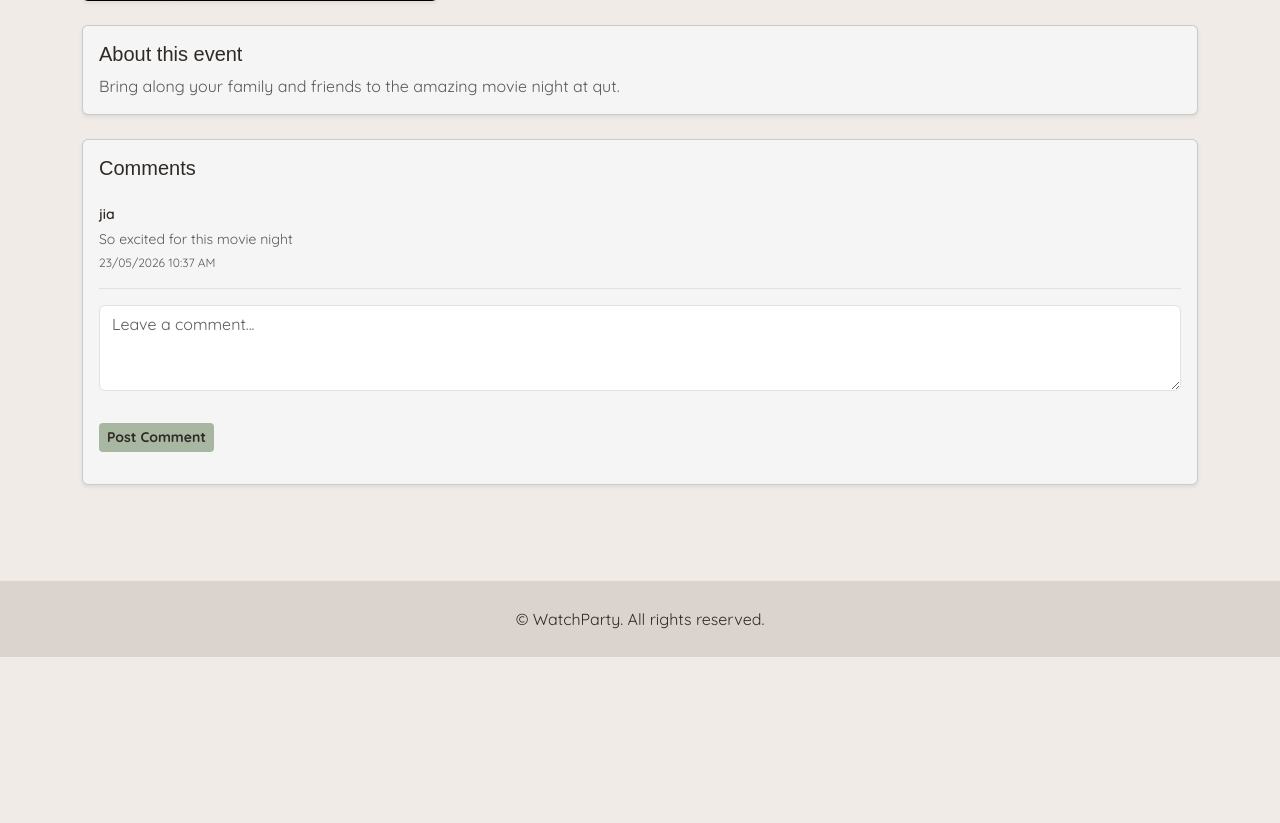
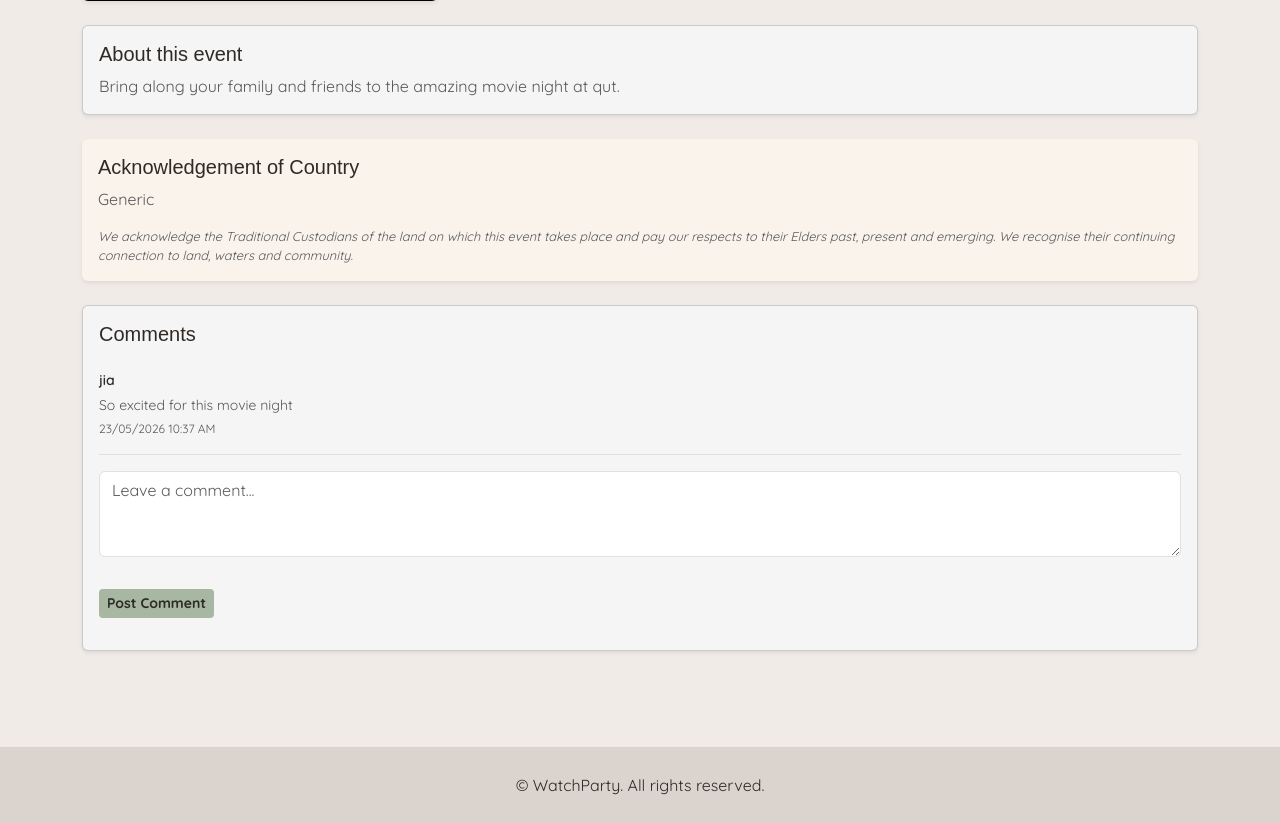
Before and after one commit to honnemi/iab207-a2, a Flask app: page /events/1 in a window 1280 px wide. Shown: the part 670-1493 px from the top of the page. Before the commit the page ends 1327 px from the top, so only its background shows below. Run offline with Flask 3, Linux system fonts and the light colour scheme; some libraries are stand-ins or nearby versions; some web fonts are replaced.

Commit message:
acknowledgement updating in view event

```diff
--- a/website/templates/event_detail.html
+++ b/website/templates/event_detail.html
@@ -146,7 +146,50 @@
             </div>
         </div>
     </div>
+    <!-- Acknowledgement of Country -->
+    <div class="row mt-0">
+        <div class="col-12">
+            <div class="card mb-4 shadow-sm border-0" style="background-color: #f9f3ec;">
+                <div class="card-body">
+                    <h5 class="card-title"> Acknowledgement of Country</h5>
 
+                    {% if event.acknowledgement_type == 'none' or not event.acknowledgement_type %}
+                    <p class="card-text text-muted">
+                        No Acknowledgement of Country
+                    </p>
+                    <div class="text-muted mt-2" style="font-size: 0.8rem;">
+                        <em>The event organiser has not included an Acknowledgement of Country for this event.</em>
+                    </div>
+
+                    {% elif event.acknowledgement_type == 'generic' %}
+                    <p class="card-text text-muted">
+                        Generic
+                    </p>
+                    <div class="text-muted mt-2" style="font-size: 0.8rem;">
+                        <em>We acknowledge the Traditional Custodians of the land on which this event takes place
+                        and pay our respects to their Elders past, present and emerging. We recognise their
+                        continuing connection to land, waters and community.</em>
+                    </div>
+
+                    {% elif event.acknowledgement_type == 'enhanced' %}
+                    {% if event.acknowledgement_text %}
+                    <p class="card-text text-muted">{{ event.acknowledgement_text }}</p>
+                    {% else %}
+                    <p class="card-text text-muted">
+                        Enhanced
+                    </p>
+                    {% endif %}
+                    <div class="text-muted mt-2" style="font-size: 0.8rem;">
+                        <em>We acknowledge the Traditional Custodians of the land on which this event takes place
+                        and pay our respects to their Elders past, present and emerging. We recognise their
+                        continuing connection to land, waters and community.</em>
+                    </div>
+                    {% endif %}
+
+                </div>
+            </div>
+        </div>
+    </div>
     <!-- Comments -->
     <div class="row">
         <div class="col-12">
```
Also changed, not shown: instance/sitedata.db.
